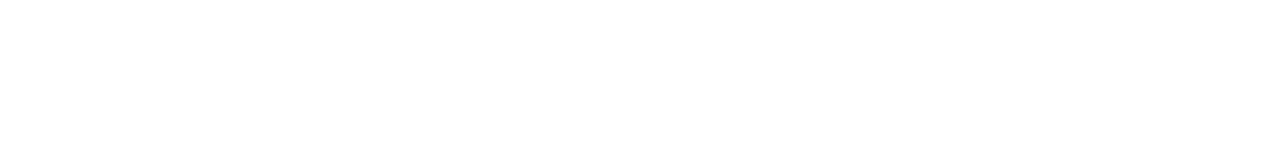
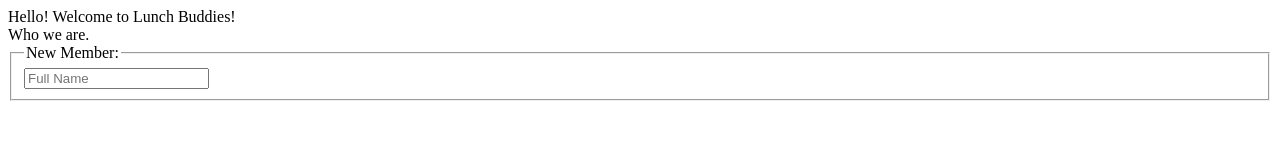
Before and after one commit to RandomRobins/lunchbuddies, a website: page public/index.html in a window 1280 px wide. Drawn offline with nearby package versions, Linux system fonts and the light colour scheme.

Commit message:
added part of form

```diff
--- a/public/index.html
+++ b/public/index.html
@@ -10,6 +10,21 @@
     <link type="text/css" rel="stylesheet" href="styles/theme.css">
   </head>
   <body>
+    <div class="page" id="splashPage">
+      Hello!  Welcome to Lunch Buddies!
+    </div>
+    <div class="page" id="aboutPage">
+      Who we are.
+    </div>
+    <div class="page" id="rosterPage">
+      <form>
+        <fieldset>
+          <legend>New Member:</legend>
+            <input id="memberName" required="required" type="text" placeholder="Full Name">
+        </fieldset>
+      </form>
+    </div>
+    <div class="page" id="pairsPage"></div>
 
   </body>
   <script src="https://code.jquery.com/jquery-3.2.1.min.js"
--- a/server.js
+++ b/server.js
@@ -6,8 +6,8 @@ const pg = require('pg');
 const PORT = process.env.PORT || 3000;
 const app = express();
 
-// const conString = 'postgres://localhost:5432/lunchbuddies'
-const conString = process.env.conString || `postgres://postgres:${process.env.PG_PASSWORD}@localhost:5432/lunchbuddies`;
+const conString = 'postgres://localhost:5432/lunchbuddies'
+// const conString = process.env.conString || `postgres://postgres:${process.env.PG_PASSWORD}@localhost:5432/lunchbuddies`;
 const client = new pg.Client(conString);
 client.connect();
 client.on('error', err => console.error(err));
```
Also changed, not shown: 1 other file.
